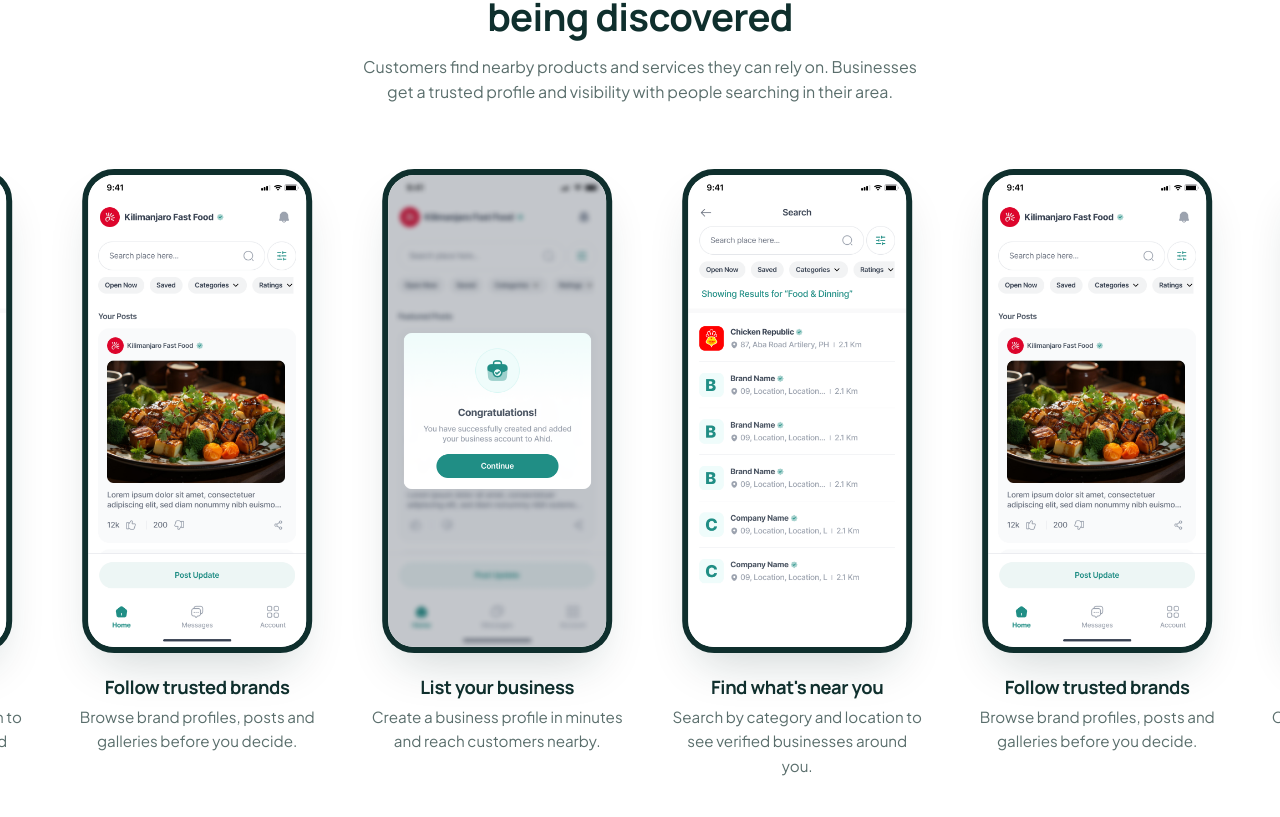
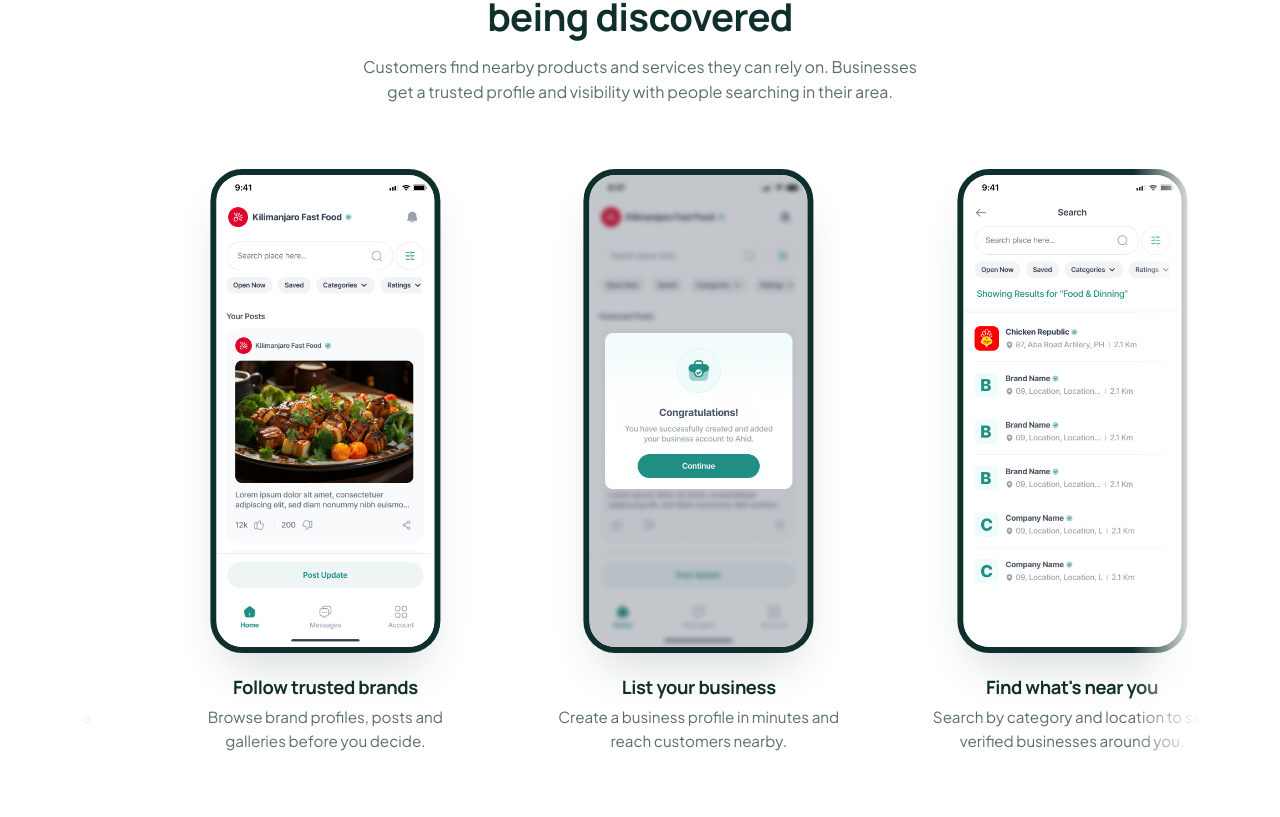
Before and after one commit to Ahid-Relive/ahid-website, a Next.js app: page / in a window 1280 px wide. Shown: the part 923-1740 px from the top of the page. Built offline with nearby package versions, Linux system fonts and the light colour scheme.

Commit message:
worked on changes

```diff
--- a/app/globals.css
+++ b/app/globals.css
@@ -735,6 +735,8 @@ h2 {
   overflow: hidden;
   padding-block: 1.5rem;
   margin-top: 1rem;
+  /* Soft edges so cards slide in and out instead of being cut off. */
+  mask-image: linear-gradient(to right, transparent, #000 6%, #000 94%, transparent);
 }
 
 .marquee-track {
@@ -772,9 +774,16 @@ h2 {
 
 .showcase-item {
   flex: 0 0 auto;
-  width: clamp(240px, 26vw, 300px);
-  padding-inline: clamp(0.75rem, 2vw, 1.5rem);
+  width: clamp(240px, 70vw, 300px);
+  padding-inline: 1rem;
   text-align: center;
+}
+
+/* Desktop: exactly three cards fit the row, so no card repeats within one view. */
+@media (min-width: 860px) {
+  .showcase-item {
+    width: calc(min(1120px, 100vw - 2.5rem) / 3);
+  }
 }
 
 .showcase-item .phone {
--- a/app/page.tsx
+++ b/app/page.tsx
@@ -145,7 +145,7 @@ export default function Page() {
             searching in their area.
           </p>
         </div>
-        <div className="marquee" aria-label="Ahid app screens">
+        <div className="shell marquee" aria-label="Ahid app screens">
           <div className="marquee-track">
             {[0, 1, 2, 3].flatMap((copy) =>
               screens.map((screen) => (
```
